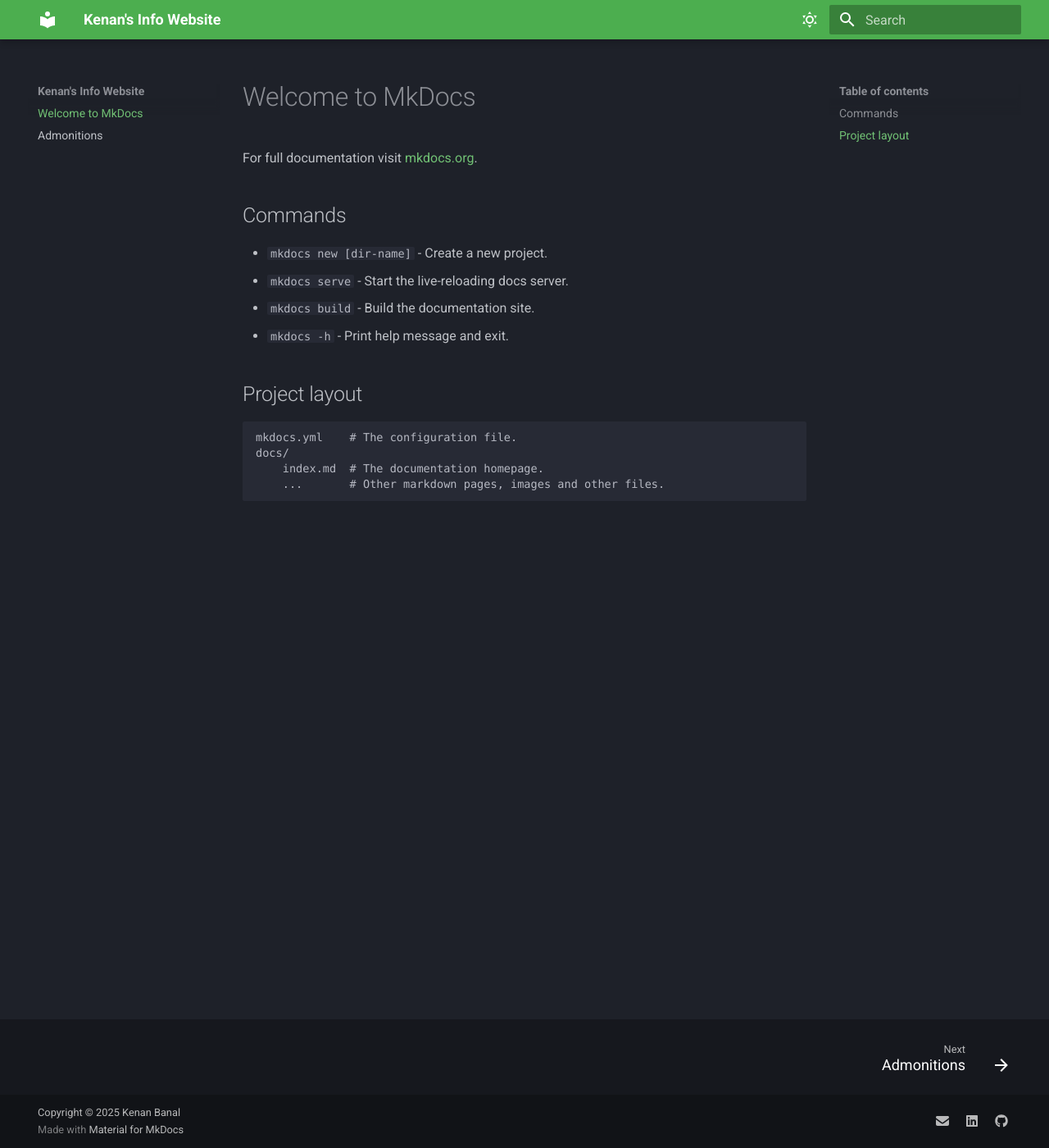
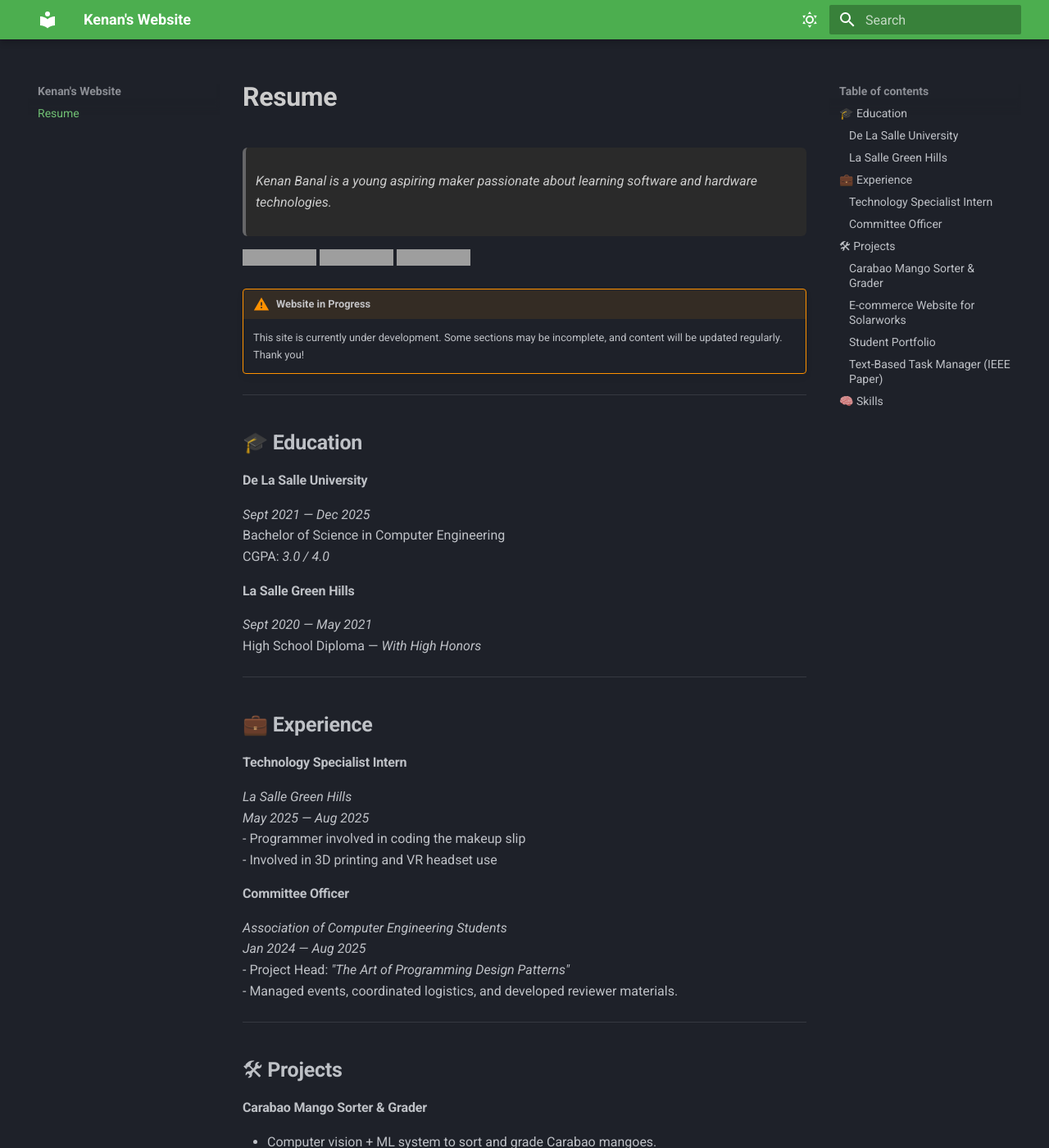
Before and after one commit to kenaniscoding/kenaniscoding.github.io, an MkDocs documentation site: the page built from docs/index.md, in a window 1280 px wide and 1400 px high. Shown: the whole window at 82% size. Built offline with MkDocs 1.6.1 and Material for MkDocs 9.7.7, drawn with Linux system fonts in a browser that asks for light colours; some web fonts are replaced; some of the changed text lies outside the part shown; grey boxes are pictures that could not be loaded.

Commit message:
added info

```diff
--- a/docs/index.md
+++ b/docs/index.md
@@ -1,17 +1,71 @@
-# Welcome to MkDocs
+#  **Resume**
+> _Kenan Banal is a young aspiring maker passionate about learning software and hardware technologies._
 
-For full documentation visit [mkdocs.org](https://www.mkdocs.org).
+ [![LinkedIn](https://img.shields.io/badge/LinkedIn-0077B5?style=flat&logo=linkedin&logoColor=white)](https://linkedin.com/in/kenan-banal)
+ [![GitHub](https://img.shields.io/badge/GitHub-181717?style=flat&logo=github&logoColor=white)](https://github.com/kenaniscoding)
+ [![Email](https://img.shields.io/badge/Email-D14836?style=flat&logo=gmail&logoColor=white)](mailto:kenanbanal@example.com)
 
-## Commands
+!!! warning "Website in Progress"
+    This site is currently under development. Some sections may be incomplete, and content will be updated regularly. Thank you!
+---
 
-* `mkdocs new [dir-name]` - Create a new project.
-* `mkdocs serve` - Start the live-reloading docs server.
-* `mkdocs build` - Build the documentation site.
-* `mkdocs -h` - Print help message and exit.
+## 🎓 **Education**
+#### **De La Salle University**
+*Sept 2021 — Dec 2025*
+Bachelor of Science in Computer Engineering
+CGPA: *3.0 / 4.0*
 
-## Project layout
+#### **La Salle Green Hills**
+*Sept 2020 — May 2021*
+High School Diploma — _With High Honors_
 
-    mkdocs.yml    # The configuration file.
-    docs/
-        index.md  # The documentation homepage.
-        ...       # Other markdown pages, images and other files.
+---
+
+## 💼 **Experience**
+
+#### **Technology Specialist Intern**
+_La Salle Green Hills_
+*May 2025 — Aug 2025*
+- Programmer involved in coding the makeup slip
+- Involved in 3D printing and VR headset use
+
+#### **Committee Officer**
+_Association of Computer Engineering Students_
+*Jan 2024 — Aug 2025*
+- Project Head: _"The Art of Programming Design Patterns"_
+- Managed events, coordinated logistics, and developed reviewer materials.
+
+---
+
+## 🛠 **Projects**
+
+#### **Carabao Mango Sorter & Grader**
+- Computer vision + ML system to sort and grade Carabao mangoes.
+- Built image acquisition with Raspberry Pi camera + dual conveyor belts.
+
+#### **E-commerce Website for Solarworks**
+- Designed and developed an online store for a solar panel company.
+
+#### **Student Portfolio**
+- Developed using **React, AJAX, Bootstrap, jQuery, Node.js**.
+- [GitHub Repository](https://github.com/kenaniscoding/LBYCPG3_FinalProject)
+
+#### **Text-Based Task Manager (IEEE Paper)**
+- Shell-script-based task manager for Ubuntu Linux.
+- Presented at **Human-Computer Interaction and Emerging Media (HCIEM) 2024**.
+
+---
+
+## 🧠 **Skills**
+
+**Programming Languages:**
+`Python` · `MATLAB` · `Java` · `C` · `JavaScript` · `MySQL` · `LaTeX` · `HTML` · `CSS`
+
+**Frameworks & Libraries:**
+`React` · `Bootstrap` · `Node.js` · `OpenCV` · `TensorFlow` · `PyTorch` · `NumPy`
+
+**Developer Tools:**
+`Git` · `GitHub` · `VS Code` · `Neovim` · `Linux`
+
+**Hardware Skills:**
+`Arduino` · `Raspberry Pi` · `ESP32`
--- /dev/null
+++ b/docs/stylesheets/extra.css
@@ -0,0 +1,26 @@
+
+/* Light Mode */
+blockquote,
+[data-md-color-scheme="default"] h1 {
+    color: #000000 !important;
+}
+
+/* Light mode: gray background for blockquote */
+[data-md-color-scheme="default"] blockquote {
+    background-color: #f0f0f0; /* light gray */
+    padding: 0.8em 0.8em;
+    border-radius: 6px;
+}
+
+/* Dark mode: darker gray background for blockquote */
+[data-md-color-scheme="slate"] blockquote {
+    background-color: #2a2a2a; /* dark gray */
+    padding: 0.8em 0.8em;
+    border-radius: 6px;
+}
+
+/* Dark Mode */
+[data-md-color-scheme="slate"] blockquote,
+[data-md-color-scheme="slate"] h1 {
+    color: #cccccc !important;
+}
--- a/mkdocs.yml
+++ b/mkdocs.yml
@@ -1,4 +1,8 @@
-site_name: Kenan's Info Website
+# GUIDE
+# mkdocs build
+# mkdocs serve
+# mkdocs -h
+site_name: Kenan's Website
 theme: # https://www.youtube.com/watch?v=xlABhbnNrfI
   name: material
   font:
@@ -31,10 +35,13 @@
 extra:
   social:
     - icon: fontawesome/solid/envelope
-      link: mailto:yourname@gmail.com
+      link: mailto:banalkenan@gmail.com
     - icon: fontawesome/brands/linkedin
-      link: https://linkedin.com/in
+      link: https://www.linkedin.com/in/kenan-banal-1392472a9/
     - icon: fontawesome/brands/github
-      link: https://github.com/yourusername
+      link: https://github.com/kenaniscoding
+
+extra_css:
+  - stylesheets/extra.css
 
 copyright: Copyright &copy; 2025 Kenan Banal
```
Also changed, not shown: docs/admonitions.md (deleted, +0 -11 lines).
